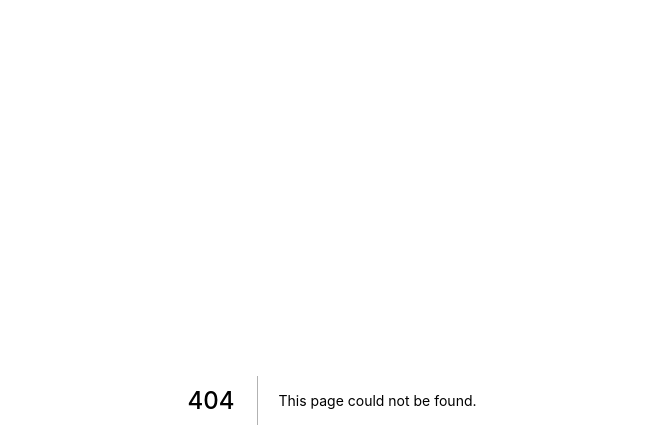
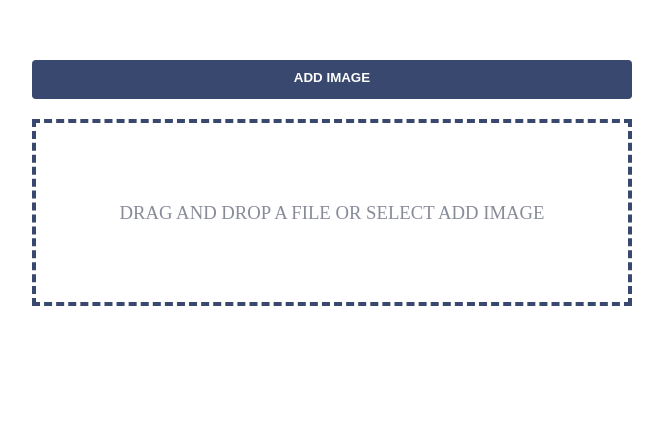
Before and after one commit to ismail-klc/embryo-grading-client, a Next.js app: page /demo in a window 1280 px wide. Before the commit this address had no page. Shown: the top 448 px of the page, without its empty margins (308-971 px from the left). Built offline with nearby package versions, Linux system fonts and the light colour scheme.

Commit message:
demo page, upload component added

```diff
--- /dev/null
+++ b/components/ImageUpload.js
@@ -0,0 +1,58 @@
+import React, { useRef, useState } from 'react'
+
+function ImageUpload(props) {
+    const [imgPath, setImgPath] = useState("")
+    const inputFile = useRef()
+
+    const readURL = e => {
+        setImgPath(URL.createObjectURL(e.target.files[0]))
+        props.setImage(e.target.files[0])
+    }
+
+    const onButtonClick = () => {
+        if (inputFile.current !== null) {
+            inputFile.current.click();
+        }
+        else {
+            removeUpload()
+        }
+    };
+
+    const removeUpload = () => {
+        setImgPath("")
+        props.setImage("")
+    }
+
+    return (
+        <div className="fileUpload">
+                <button className="fileUploadBtn" type="button" onClick={onButtonClick}>Add Image</button>
+                {
+                    !imgPath &&
+                    <div className="imageUploadWrap">
+                        <input
+                        value={props.image}
+                        className="fileUploadInput" ref={inputFile} type='file' onChange={readURL} accept="image/*" />
+                        <div className="dragText">
+                            <h3>Drag and drop a file or select add Image</h3>
+                        </div>
+                    </div>
+                }
+                {
+                    imgPath &&
+                    <div className="fileUploadContent">
+                        <img className="fileUploadImage" src={imgPath} alt="your image" />
+                        <div className="imageTitleWrap">
+                            <button type="button" onClick={removeUpload} className="removeImage">Remove &nbsp;
+                                <span className="imageTitle">Uploaded Image</span>
+                            </button>
+                            <button onClick={props.btnAction} type="button" className="removeImage">{props.btnText} &nbsp;
+                                <span className="imageTitle">Uploaded Image</span>
+                            </button>
+                        </div>
+                    </div>
+                }
+            </div>
+    )
+}
+
+export default ImageUpload
--- a/next.config.js
+++ b/next.config.js
@@ -1,3 +1,7 @@
+/** @type {import('next').NextConfig} */
 module.exports = {
-  reactStrictMode: true,
-}
+    reactStrictMode: true,
+    env: {
+        MODEL_API: process.env.MODEL_API
+    }
+  }
--- a/package.json
+++ b/package.json
@@ -9,7 +9,8 @@
     "lint": "next lint"
   },
   "dependencies": {
-    "next": "12.0.1",
+    "axios": "^0.24.0",
+    "next": "^12.0.1",
     "react": "17.0.2",
     "react-dom": "17.0.2"
   },
--- a/pages/_app.js
+++ b/pages/_app.js
@@ -1,3 +1,4 @@
+import '../public/css/image-upload.css'
 
 function MyApp({ Component, pageProps }) {
   return <Component {...pageProps} />
--- /dev/null
+++ b/pages/demo/index.js
@@ -0,0 +1,40 @@
+import axios from 'axios'
+import React, { useState } from 'react'
+import ImageUpload from '../../components/ImageUpload'
+
+function DemoPage() {
+    const [image, setImage] = useState('')
+    const [label, setLabel] = useState('')
+    const [reviewImage, setreviewImage] = useState('')
+
+    const handleDemoAction = async () => {
+        const formData = new FormData()
+        formData.append('file', image)
+
+        const res = await axios.post(process.env.MODEL_API, formData);
+        setLabel(res.data.result)
+        setreviewImage(URL.createObjectURL(image))
+        setImage('')
+    }
+
+    return (
+        <div>
+            <ImageUpload
+                btnAction={handleDemoAction}
+                btnText={'Predict'}
+                image={image}
+                setImage={setImage}
+            />
+
+            {
+                label &&
+                <div style={{ margin: '75px 0', textAlign: 'center' }}>
+                    <h2>{label}</h2>
+                    <img src={reviewImage} />
+                </div>
+            }
+        </div>
+    )
+}
+
+export default DemoPage
--- /dev/null
+++ b/public/css/image-upload.css
@@ -0,0 +1,114 @@
+.fileUpload {
+    background-color: #ffffff;
+    width: 600px;
+    margin: 40px auto;
+    padding: 20px;
+  }
+
+  .fileUploadBtn {
+    width: 100%;
+    margin: 0;
+    color: #fff;
+    background: #39486e;
+    border: none;
+    padding: 10px;
+    border-radius: 4px;
+    border-bottom: 4px solid #39486e;
+    transition: all .2s ease;
+    outline: none;
+    text-transform: uppercase;
+    font-weight: 700;
+  }
+
+  .fileUploadBtn:hover {
+    background: #60719c;
+    color: #ffffff;
+    transition: all .2s ease;
+    cursor: pointer;
+  }
+
+  .fileUploadBtn:active {
+    border: 0;
+    transition: all .2s ease;
+  }
+
+  .fileUploadContent {
+    text-align: center;
+  }
+
+  .fileUploadInput {
+    position: absolute;
+    margin: 0;
+    padding: 0;
+    width: 100%;
+    height: 100%;
+    outline: none;
+    opacity: 0;
+    cursor: pointer;
+  }
+
+  .imageUploadWrap {
+    margin-top: 20px;
+    border: 4px dashed #39486e;
+    position: relative;
+  }
+
+  .imageDropping,
+  .imageUploadWrap:hover {
+    background-color: #39486e;
+    border: 4px dashed #ffffff;
+  }
+
+  .imageTitleWrap {
+    padding: 0 15px 15px 15px;
+    color: #222;
+  }
+
+  .dragText {
+    text-align: center;
+  }
+
+  .dragText h3 {
+    font-weight: 100;
+    text-transform: uppercase;
+    color: #888c99;
+    padding: 60px 0;
+  }
+
+  .dragText h3:hover {
+    color: #fff;
+  }
+
+  .fileUploadImage {
+    width: 450px;
+    height: auto;
+    margin: auto;
+    padding: 20px 0;
+  }
+
+  .removeImage {
+    width: 200px;
+    margin: 0 2rem;
+    color: #fff;
+    background: #666699;
+    border: none;
+    padding: 10px;
+    border-radius: 4px;
+    border-bottom: 4px solid #666699;
+    transition: all .2s ease;
+    outline: none;
+    text-transform: uppercase;
+    font-weight: 700;
+  }
+
+  .removeImage:hover {
+    background: #333399;
+    color: #ffffff;
+    transition: all .2s ease;
+    cursor: pointer;
+  }
+
+  .removeImage:active {
+    border: 0;
+    transition: all .2s ease;
+  }
```
Also changed, not shown: pages/index.js (+2 -61 lines), 1 other file (tests, documents, lock files or other folders).
